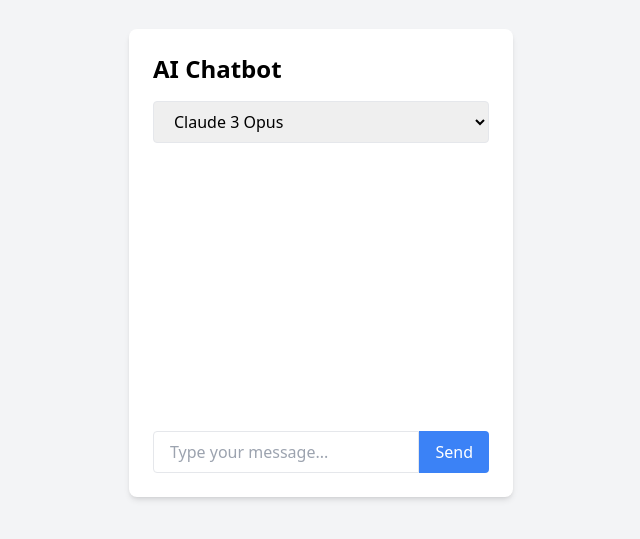
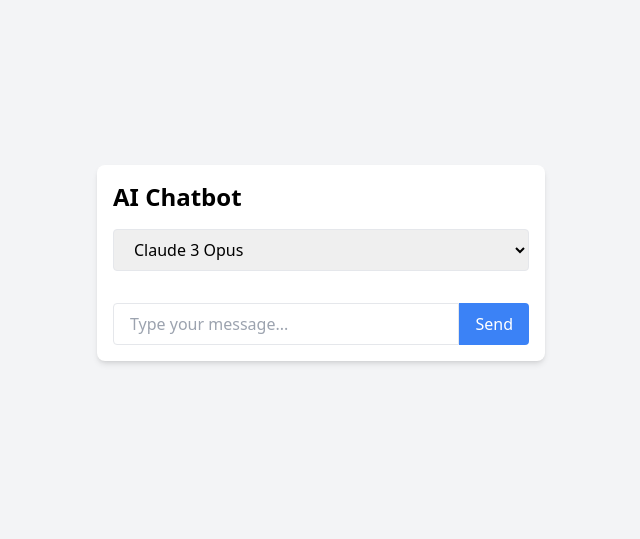
Before and after one commit to MintedKenny/ai-chatbot-notion, a website: page index.html in a window 1280 px wide. Shown: the part 137-676 px from the top of the page, without its empty margins (319-959 px from the left). Drawn offline with nearby package versions, Linux system fonts and the light colour scheme.

Commit message:
Implement auto-resizing for Notion widget

```diff
--- a/index.html
+++ b/index.html
@@ -5,19 +5,36 @@
     <meta name="viewport" content="width=device-width, initial-scale=1.0">
     <title>AI Chatbot Widget</title>
     <script src="https://cdn.tailwindcss.com"></script>
+    <style>
+        body, html {
+            height: 100%;
+            margin: 0;
+            padding: 0;
+            overflow: hidden;
+        }
+        #chat-container {
+            display: flex;
+            flex-direction: column;
+            height: 100%;
+        }
+        #chat-history {
+            flex-grow: 1;
+            overflow-y: auto;
+        }
+    </style>
 </head>
-<body class="bg-gray-100 h-screen flex items-center justify-center">
-    <div class="bg-white p-6 rounded-lg shadow-md w-96">
-        <h1 class="text-2xl font-bold mb-4">AI Chatbot</h1>
-        <div id="chat-container">
+<body class="bg-gray-100 flex items-center justify-center p-4">
+    <div class="bg-white rounded-lg shadow-md w-full max-w-md" id="widget-container">
+        <div id="chat-container" class="p-4">
+            <h1 class="text-2xl font-bold mb-4">AI Chatbot</h1>
             <select id="model-select" class="w-full border rounded px-4 py-2 mb-4">
                 <option value="claude-3-opus-20240229">Claude 3 Opus</option>
                 <option value="claude-3-sonnet-20240229">Claude 3 Sonnet</option>
                 <option value="claude-3.5-sonnet-20240229">Claude 3.5 Sonnet</option>
                 <option value="claude-3-haiku-20240307">Claude 3 Haiku</option>
             </select>
-            <div id="chat-history" class="mb-4 h-64 overflow-y-auto"></div>
-            <form id="chat-form" class="flex">
+            <div id="chat-history" class="mb-4"></div>
+            <form id="chat-form" class="flex mt-auto">
                 <input type="text" id="user-input" class="flex-grow border rounded-l px-4 py-2" placeholder="Type your message...">
                 <button type="submit" class="bg-blue-500 text-white px-4 py-2 rounded-r">Send</button>
             </form>
@@ -29,6 +46,21 @@
         const userInput = document.getElementById('user-input');
         const chatHistory = document.getElementById('chat-history');
         const modelSelect = document.getElementById('model-select');
+        const widgetContainer = document.getElementById('widget-container');
+
+        function resizeWidget() {
+            const height = widgetContainer.offsetHeight;
+            window.parent.postMessage({ type: 'resize', height }, '*');
+        }
+
+        function appendMessage(sender, message) {
+            const messageElement = document.createElement('div');
+            messageElement.className = 'mb-2';
+            messageElement.innerHTML = `<strong>${sender}:</strong> ${message}`;
+            chatHistory.appendChild(messageElement);
+            chatHistory.scrollTop = chatHistory.scrollHeight;
+            resizeWidget();
+        }
 
         chatForm.addEventListener('submit', async (e) => {
             e.preventDefault();
@@ -65,13 +97,11 @@
             }
         });
 
-        function appendMessage(sender, message) {
-            const messageElement = document.createElement('div');
-            messageElement.className = 'mb-2';
-            messageElement.innerHTML = `<strong>${sender}:</strong> ${message}`;
-            chatHistory.appendChild(messageElement);
-            chatHistory.scrollTop = chatHistory.scrollHeight;
-        }
+        // Initial resize
+        resizeWidget();
+
+        // Resize on window resize
+        window.addEventListener('resize', resizeWidget);
     </script>
 </body>
 </html>
```
